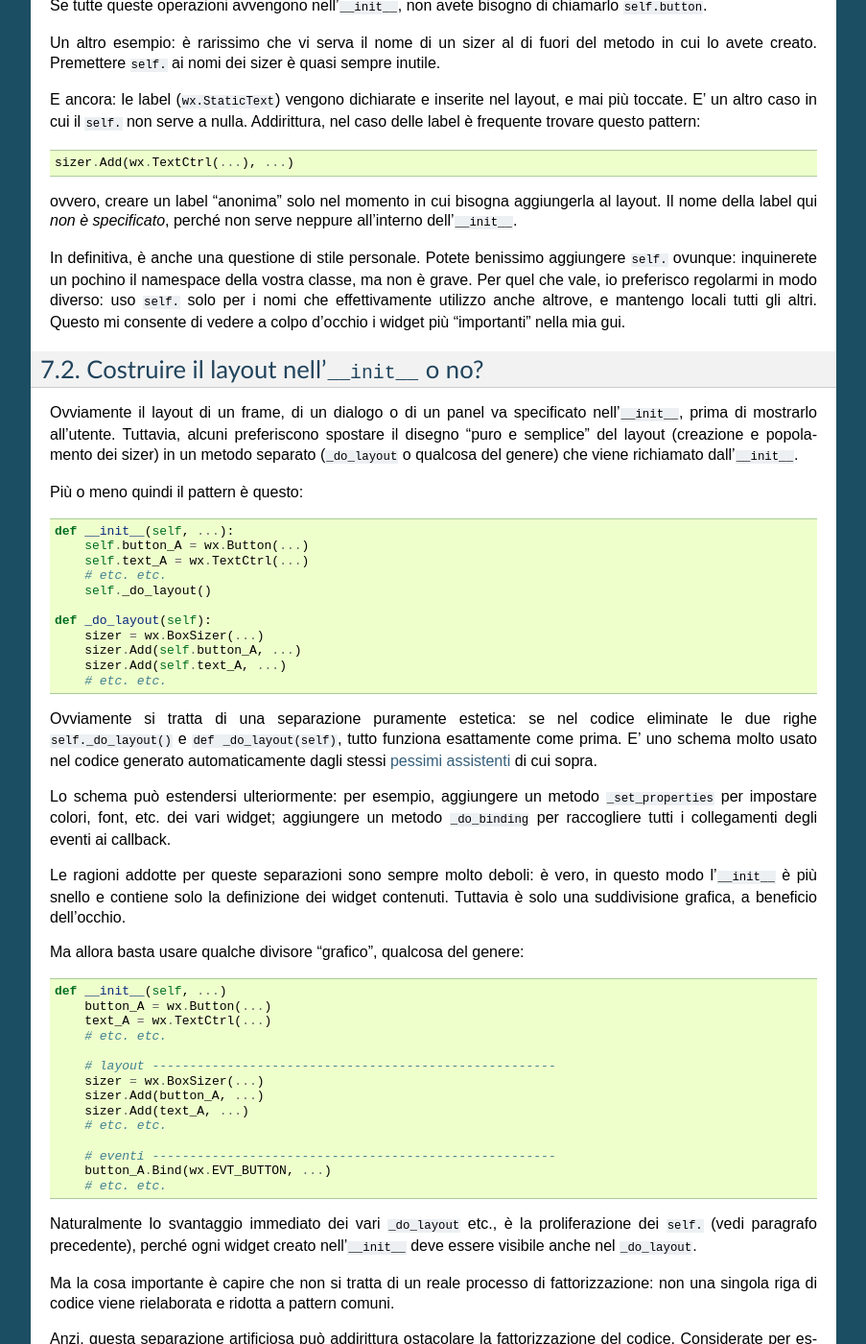
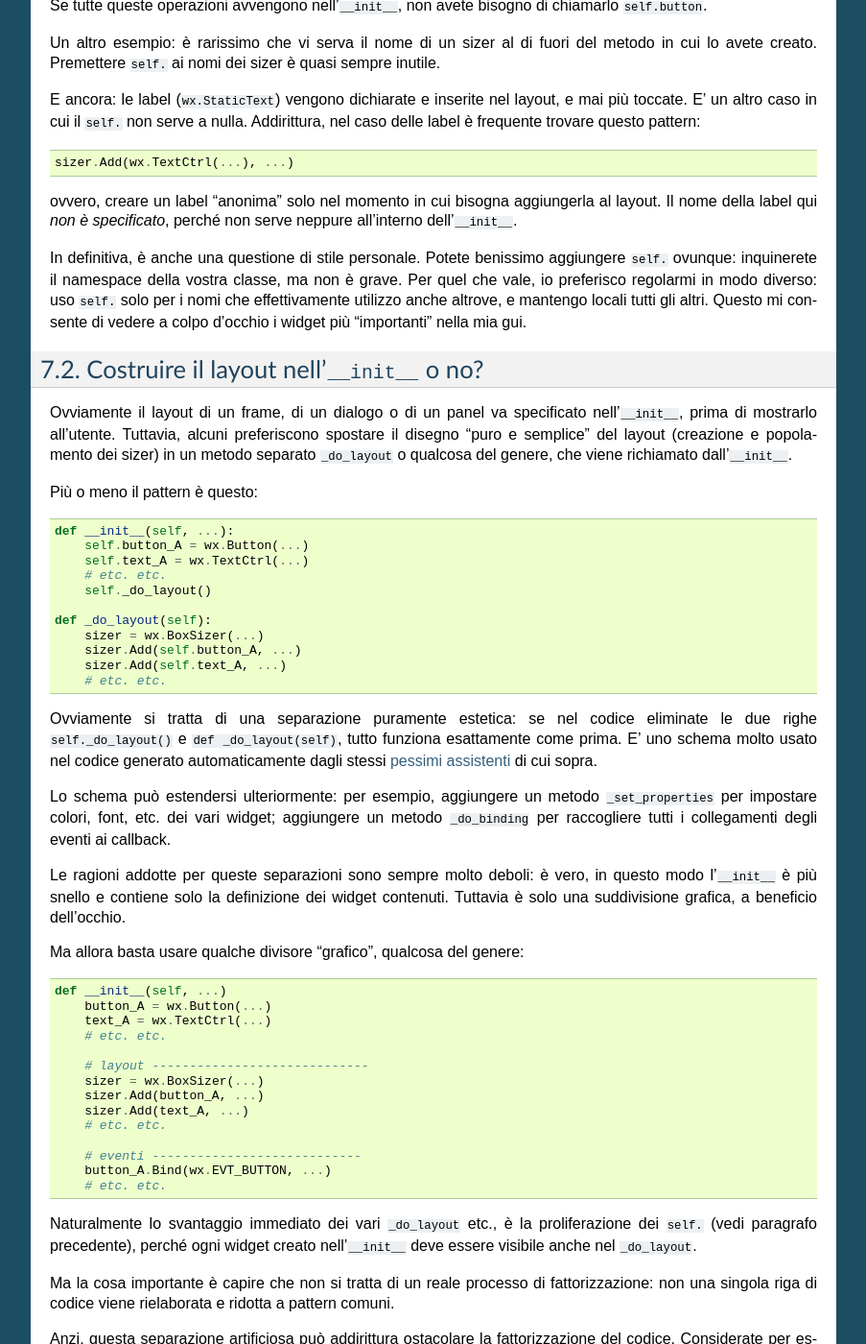
Before and after one commit to ricpol/wxnote, a Sphinx documentation site: the page built from source/questioni_stile.rst, in a window 1280 px wide and 1400 px high, scrolled down 833 px. Shown: the whole window at 96% size, without its empty margins (198-1101 px from the left). Built offline with Sphinx 7.4.7, drawn with Linux system fonts in a browser that asks for light colours; some of the changed text lies outside the part shown.

Commit message:
typos, editing

```diff
--- a/source/questioni_stile.rst
+++ b/source/questioni_stile.rst
@@ -41,15 +41,15 @@ E ancora: le label (``wx.StaticText``) vengono dichiarate e inserite nel layout,
 
 ovvero, creare un label "anonima" solo nel momento in cui bisogna aggiungerla al layout. Il nome della label qui *non è specificato*, perché non serve neppure all'interno dell'``__init__``.
 
-In definitiva, è anche una questione di stile personale. Potete benissimo aggiungere ``self.`` ovunque: inquinerete un pochino il namespace della vostra classe, ma non è grave. Per quel che vale, io preferisco regolarmi in modo diverso: uso ``self.`` solo per i nomi che effettivamente utilizzo anche altrove, e mantengo locali tutti gli altri. Questo mi consente di vedere a colpo d'occhio i widget più "importanti" nella mia gui.
+In definitiva, è anche una questione di stile personale. Potete benissimo aggiungere ``self.`` ovunque: inquinerete il namespace della vostra classe, ma non è grave. Per quel che vale, io preferisco regolarmi in modo diverso: uso ``self.`` solo per i nomi che effettivamente utilizzo anche altrove, e mantengo locali tutti gli altri. Questo mi consente di vedere a colpo d'occhio i widget più "importanti" nella mia gui.
 
 
 Costruire il layout nell'``__init__`` o no?
 -------------------------------------------
 
-Ovviamente il layout di un frame, di un dialogo o di un panel va specificato nell'``__init__``, prima di mostrarlo all'utente. Tuttavia, alcuni preferiscono spostare il disegno "puro e semplice" del layout (creazione e popolamento dei sizer) in un metodo separato (``_do_layout`` o qualcosa del genere) che viene richiamato dall'``__init__``.
+Ovviamente il layout di un frame, di un dialogo o di un panel va specificato nell'``__init__``, prima di mostrarlo all'utente. Tuttavia, alcuni preferiscono spostare il disegno "puro e semplice" del layout (creazione e popolamento dei sizer) in un metodo separato ``_do_layout`` o qualcosa del genere, che viene richiamato dall'``__init__``.
 
-Più o meno quindi il pattern è questo::
+Più o meno il pattern è questo::
 
     def __init__(self, ...):
         self.button_A = wx.Button(...)
@@ -76,13 +76,13 @@ Ma allora basta usare qualche divisore "grafico", qualcosa del genere::
         text_A = wx.TextCtrl(...)
         # etc. etc.
 
-        # layout ------------------------------------------------------
+        # layout -----------------------------
         sizer = wx.BoxSizer(...)
         sizer.Add(button_A, ...)
         sizer.Add(text_A, ...)
         # etc. etc.
 
-        # eventi ------------------------------------------------------
+        # eventi ----------------------------
         button_A.Bind(wx.EVT_BUTTON, ...)
         # etc. etc.
 
```
Also changed, not shown: other parts of source/questioni_stile.rst (+1 -1 lines).
